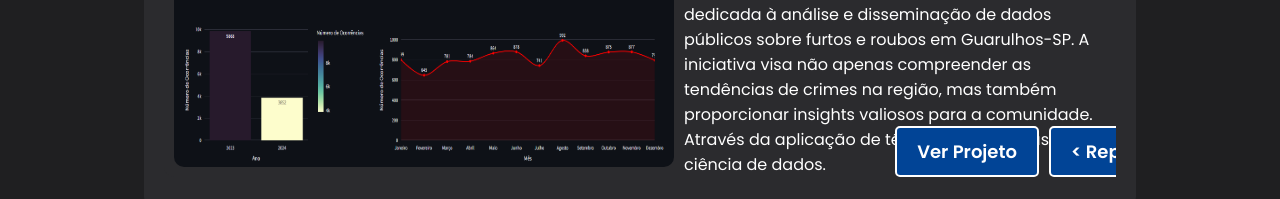
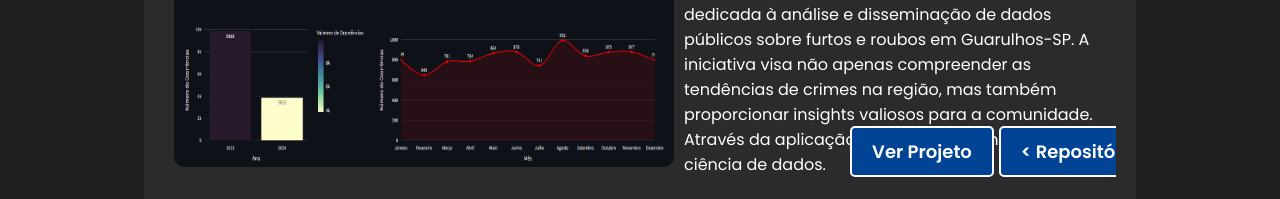
Before and after one commit to RailanDeivid/portfolio-railan, a plain HTML site: page index.html in a window 1280 px wide. Shown: the part 1136-1335 px from the top of the page. Drawn offline with Linux system fonts and the light colour scheme.

Commit message:
ajuste btn

```diff
--- a/css/style.css
+++ b/css/style.css
@@ -728,10 +728,10 @@ section.portfolio-preview .tech-logos img {
 section.portfolio-preview .btn {
     display: flex;
     justify-content: center; /* Centraliza horizontalmente */
-    gap: 10px; /* Espaço entre os botões */
+    gap: 5px; /* Espaço entre os botões */
     position: absolute; /* Faz com que o bloco de botões fique posicionado em relação ao container pai */
     bottom: 0; /* Fixa o bloco de botões ao final do container */
-    width: 80%; /* Faz com que o bloco de botões ocupe toda a largura do container */
+    width: 70%; /* Faz com que o bloco de botões ocupe toda a largura do container */
     margin: 0; /* Remove qualquer margem extra */
 
 }
```
